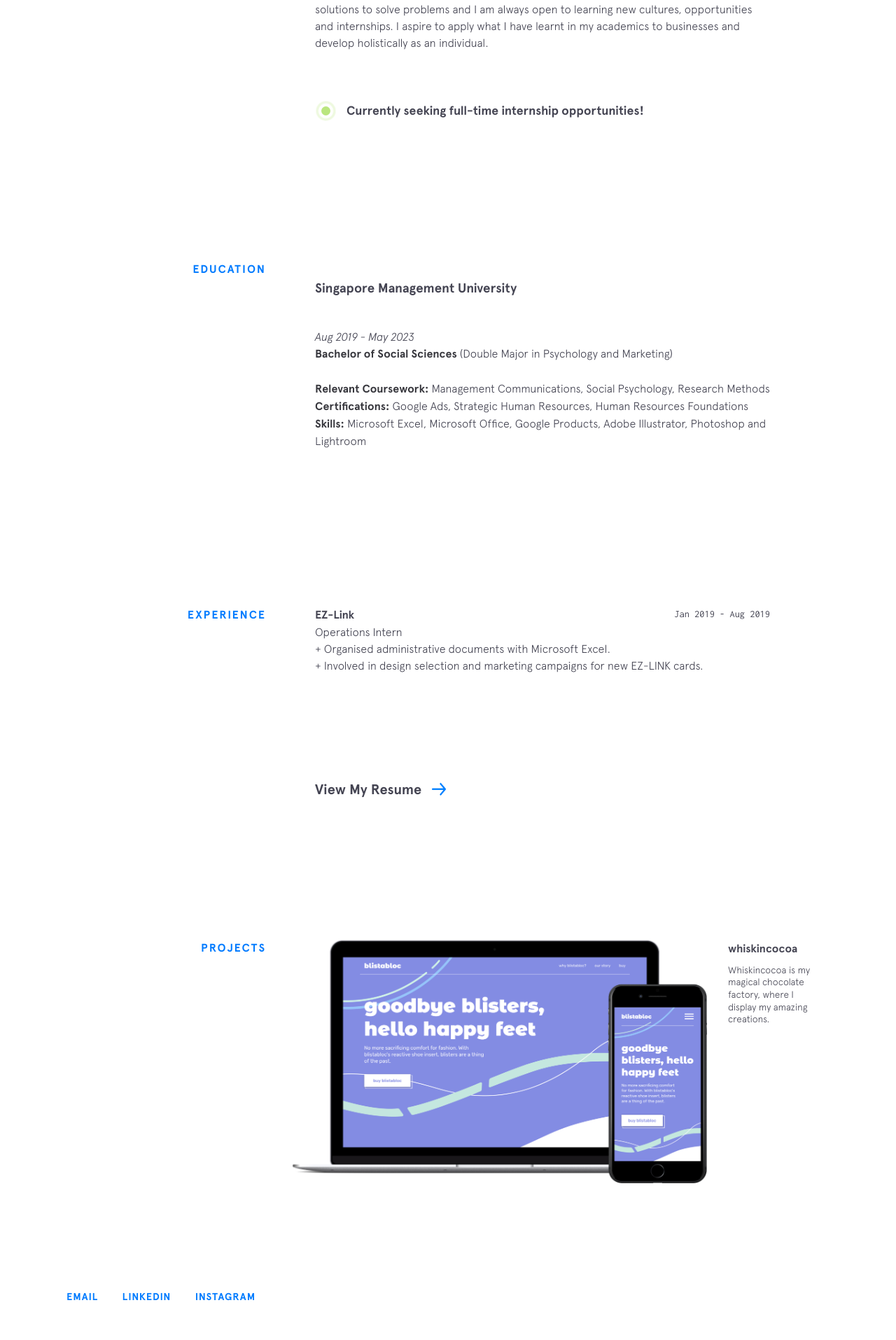
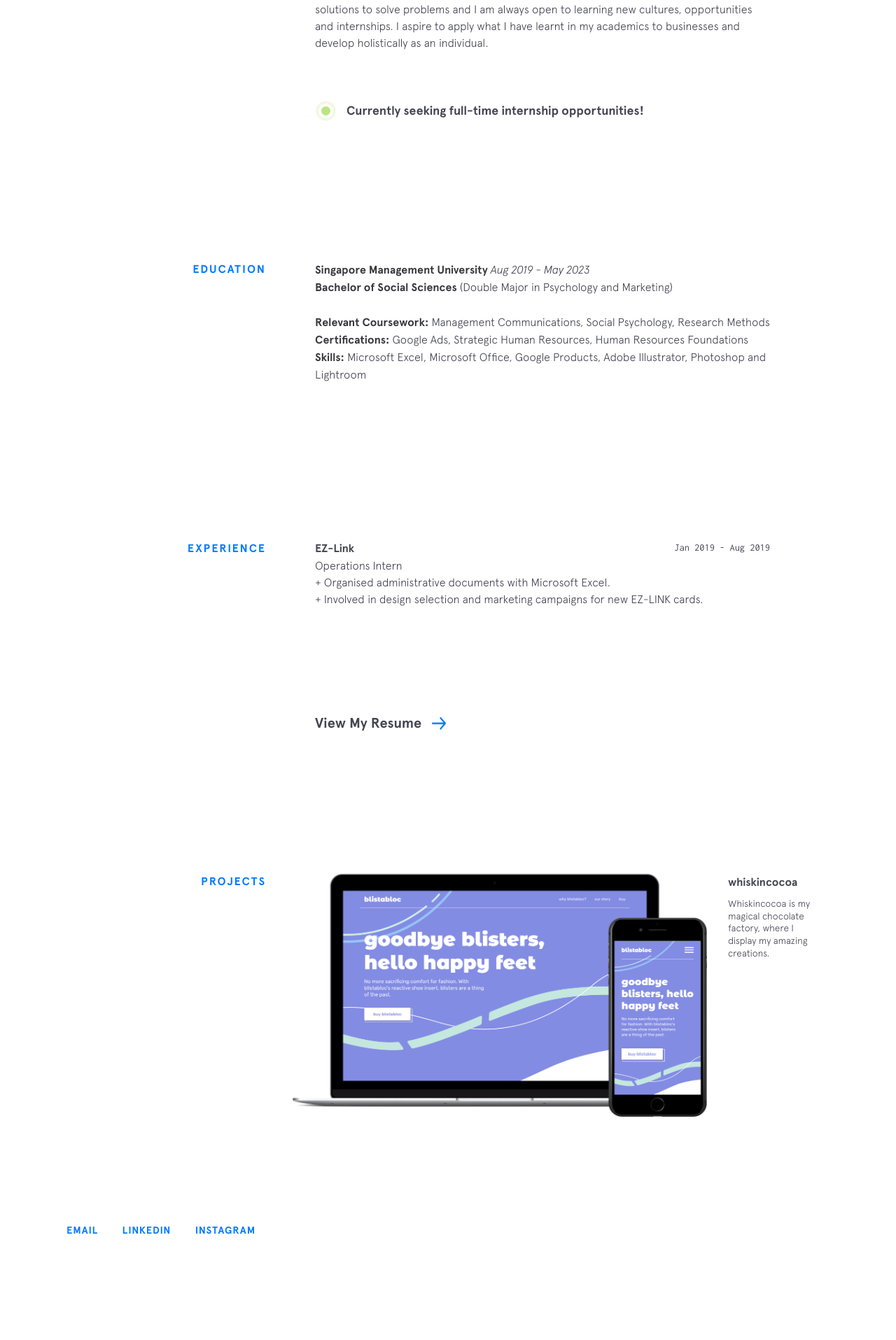
Before and after one commit to keahleh/keahleh.github.io, a Jekyll site: the page built from index.html, in a window 1280 px wide. Shown: the part 1098-3013 px from the top of the page at 70% size. Built offline with Jekyll 4.4.1, drawn with Linux system fonts in a browser that asks for light colours; nearby versions of some CDN libraries; after the commit the page ends 2918 px from its top, so only the background shows below that.

```diff
--- a/_includes/coursework.html
+++ b/_includes/coursework.html
@@ -2,8 +2,7 @@
   <div class="section__title">Education</div>
   <div class="section__content">
     <p>
-      <h3>Singapore Management University</h3><br>
-      <em>Aug 2019 - May 2023</em><br>
+      <strong>Singapore Management University</strong>        <em>Aug 2019 - May 2023</em><br>
       <strong>Bachelor of Social Sciences</strong> (Double Major in Psychology and Marketing)
     </p>
     <p>
```
